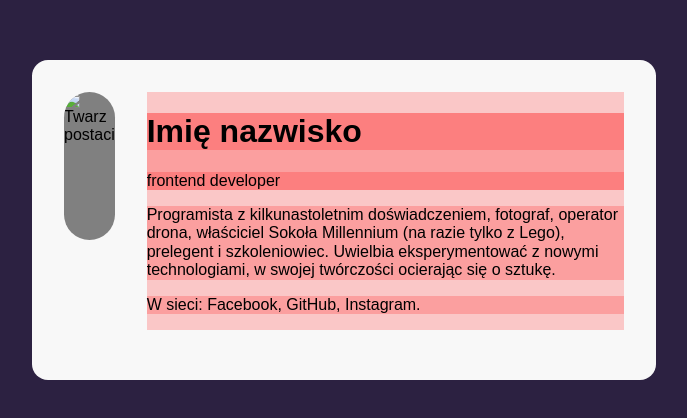
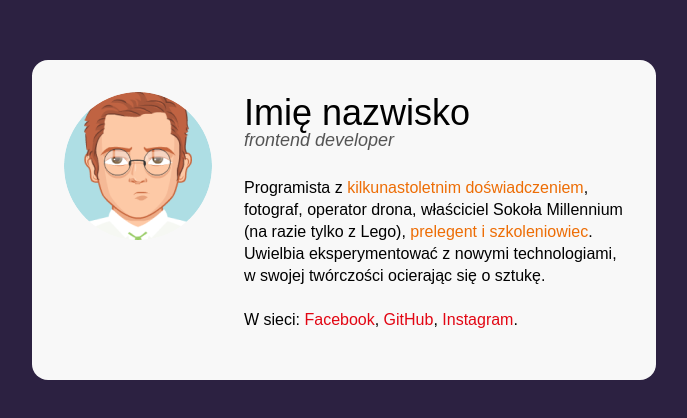
Before and after one commit to SalamanderKrajza/frontend-buisness-card, a plain HTML site: page index.html in a window 1280 px wide. Shown: the part 180-598 px from the top of the page, without its empty margins (296-983 px from the left). Drawn offline with Linux system fonts and the light colour scheme.

Commit message:
Set styles, create screenshot.html to compare

```diff
--- a/index.html
+++ b/index.html
@@ -9,20 +9,25 @@
   </head>
   <body>
     <main class="business-card">
-      <img src="" class="business-card__image" alt="Twarz postaci" />
+      <img src="avatar.png" class="business-card__image" alt="Twarz postaci" />
       <section class="business-card-description">
-        <header>
+        <header class="business-card-description__heading">
           <h1 class="business-card-decription__heading-1">Imię nazwisko</h1>
           <p class="business-card-decription__heading-2">frontend developer</p>
         </header>
         <p class="business-card-decription__content">
-          Programista z kilkunastoletnim doświadczeniem, fotograf, operator
-          drona, właściciel Sokoła Millennium (na razie tylko z Lego), prelegent
-          i szkoleniowiec. Uwielbia eksperymentować z nowymi technologiami, w
-          swojej twórczości ocierając się o sztukę.
+          Programista z
+          <span class="special-orange">kilkunastoletnim doświadczeniem</span>,
+          fotograf, operator drona, właściciel Sokoła Millennium (na razie tylko
+          z Lego),
+          <span class="special-orange">prelegent i szkoleniowiec</span>.
+          Uwielbia eksperymentować z nowymi technologiami, w swojej twórczości
+          ocierając się o sztukę.
         </p>
         <p class="business-card-decription__content">
-          W sieci: Facebook, GitHub, Instagram.
+          W sieci: <span class="special-red">Facebook</span>,
+          <span class="special-red">GitHub</span>,
+          <span class="special-red">Instagram</span>.
         </p>
       </section>
     </main>
--- a/styles.css
+++ b/styles.css
@@ -8,36 +8,77 @@ html {
   box-sizing: inherit;
 }
 
-*{
-    background-color: rgba(255, 0, 0, 0.2);
-}
-body{
-    background-color: #2C2141;
+body {
+  background-color: #2c2141;
   display: flex;
   justify-content: center;
   align-items: center;
   height: 100vh;
   font-family: Arial;
+  font-style: normal;
+  font-weight: normal;
+  color: #000000;
 }
 
-.business-card{
+.business-card2,
+.business-card {
   width: 624px;
   height: 320px;
-    background: #F8F8F8;
+  background: #f8f8f8;
   border-radius: 16px;
   display: flex;
   align-items: flex-start;
   padding: 32px;
-    ;
 }
 
-.business-card__image{
+.business-card2{
+    background-image: url(wizytowka.png);
+  }
+
+.business-card-decription__heading-1 {
+  font-style: normal;
+  font-weight: normal;
+  font-size: 36px;
+  line-height: 41px;
+  margin: 0px;
+}
+
+.business-card-description__heading{
+    margin: 0px 0px 29px 0px; /* in figma space from <header> to <p> was 24px */
+}
+
+.business-card-decription__heading-2 {
+  font-family: Arial;
+  font-style: italic;
+  font-weight: normal;
+  font-size: 18px;
+  line-height: 15px; /* in figma was 21px */
+  color: #545454;
+  margin: 0px;
+}
+
+.business-card-decription__content{
+    font-size: 16px;
+    line-height: 137%;
+    margin-bottom: 22px; /* in figma both parts are same text so there is no margin */
+
+}
+
+.business-card__image {
   width: 148px;
   height: 148px;
   border-radius: 74px;
-    background-color: gray;
+  flex-shrink: 0;
 }
 
-.business-card-description{
+.business-card-description {
   margin-left: 32px;
 }
+
+.special-orange {
+    color: #ED6D05;
+}
+
+.special-red {
+    color: #E20613;
+}
```
Also changed, not shown: screenshot.html (added, +13 -0 lines), avatar.png (added), wizytowka.png (added), 1 other file. Lines whose indentation alone changed are shown as unchanged.
